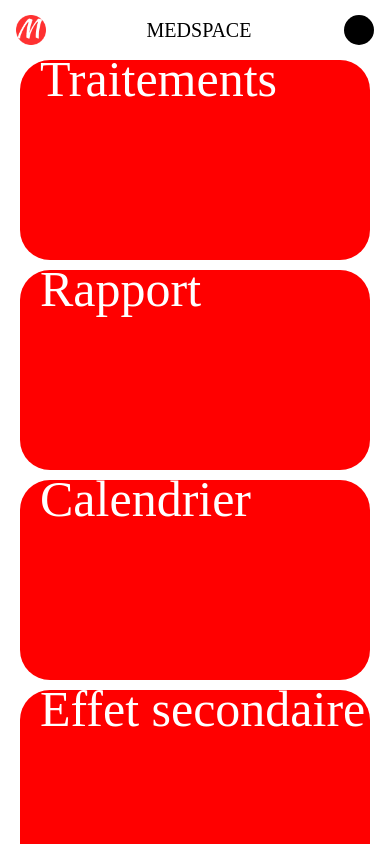
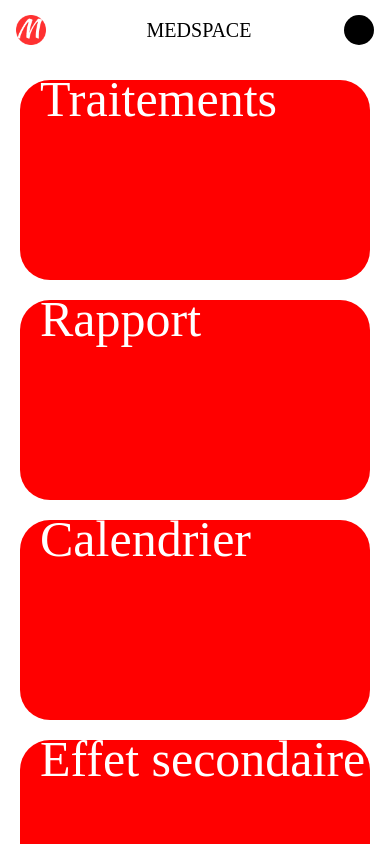
Before and after one commit to Shpky/MedSpaceReactNativeApp, a React Native app in the folder MedicApp/: screen /Home in a window 390 px wide. Built offline with nearby package versions, Linux system fonts and the light colour scheme; some icons are missing.

Commit message:
correction style

```diff
--- a/MedicApp/src/layouts/Home/components/IndexHomePage.tsx
+++ b/MedicApp/src/layouts/Home/components/IndexHomePage.tsx
@@ -17,7 +17,7 @@ const HomePageBody = () => {
     };
     return (
 
-        <ScrollView style={[styles.body, { backgroundColor: 'white' }]}>
+        <ScrollView style={styles.body}>
 
             <Pressable style={styles.container} onPress={navigateToDetails} >
                 <View style={styles.topLeft}>
@@ -53,19 +53,22 @@ const HomePageBody = () => {
             </Pressable>
 
         </ScrollView >
+
     )
 }
 
 const styles = StyleSheet.create({
+
     container: {
 
         backgroundColor: 'red',
         height: 200,
 
+
         borderRadius: 30,
-        borderBlockColor: 'black',
-        borderWidth: 0,
-        marginBottom: 10,
+
+
+        marginTop: 20,
 
 
     },
@@ -74,7 +77,7 @@ const styles = StyleSheet.create({
 
         marginLeft: 20,
         marginRight: 20,
-        backgroundColor: 'white',
+
 
     },
     fontJomhuria: {
--- a/MedicApp/src/layouts/Prescriptions/index.tsx
+++ /dev/null
@@ -1,6 +0,0 @@
-const index = () => {
-
-    return (
-        <></>
-    )
-}
--- a/MedicApp/src/layouts/Treatment/TreatmentIndexPage.tsx
+++ b/MedicApp/src/layouts/Treatment/TreatmentIndexPage.tsx
@@ -152,7 +152,7 @@ let styles = StyleSheet.create({
 
         marginLeft: 20,
         marginRight: 20,
-        backgroundColor: 'white',
+
     },
     container: {
         flex: 1,
@@ -183,7 +183,7 @@ let styles = StyleSheet.create({
         height: 62,
 
         backgroundColor: 'orange',
-        color: 'white',
+
         borderRadius: 30,
         flexDirection: 'row',
         alignContent: 'center',
```
